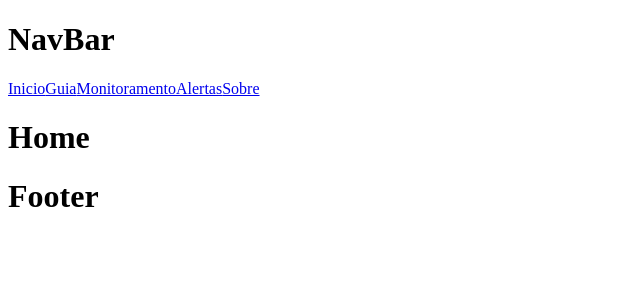
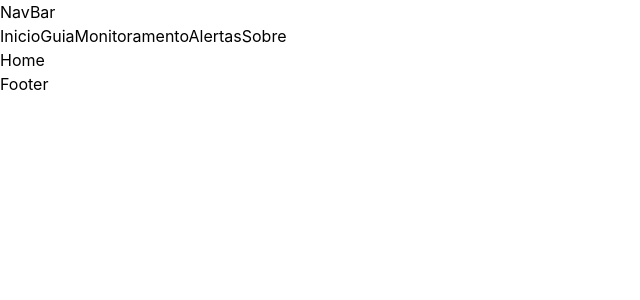
Before and after one commit to Alexandrediasss/EcoFlux, a React (Vite) app: page / in a window 1280 px wide. Shown: the top 300 px of the page, without its empty margins (0-640 px from the left). Built offline with nearby package versions, Linux system fonts and the light colour scheme.

Commit message:
Finalizando a cofiguração

```diff
--- /dev/null
+++ b/src/App.css
@@ -0,0 +1 @@
+@import "tailwindcss";
--- a/src/App.tsx
+++ b/src/App.tsx
@@ -1,4 +1,5 @@
 import { AppRoutes } from './routes'
+import './App.css'
 
 function App() {
   return (
```
